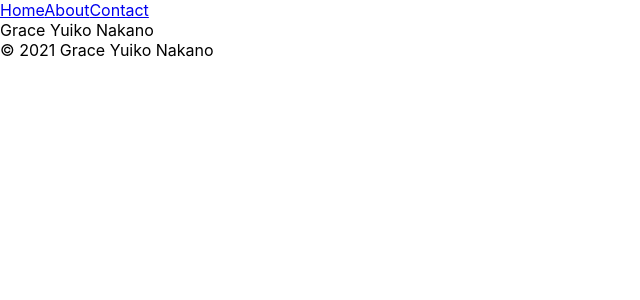
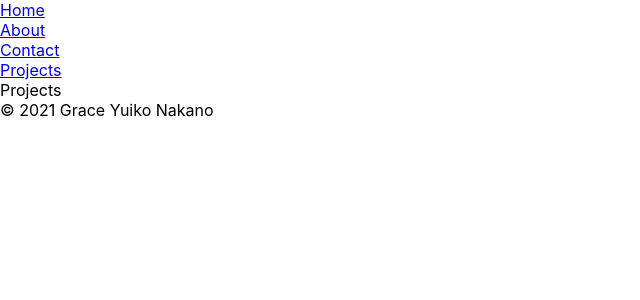
Before and after one commit to gracenak/portfolio_frontend, a React (Create React App) app: page /projects in a window 1280 px wide. Shown: the top 300 px of the page, without its empty margins (0-640 px from the left). Built offline with nearby package versions, Linux system fonts and the light colour scheme.

Commit message:
add route to projects

```diff
--- a/src/App.js
+++ b/src/App.js
@@ -7,6 +7,7 @@ import Header from './components/Header'
 import NavBar from './components/NavBar'
 import About from './components/About'
 import Contact from './components/Contact'
+import Projects from './components/Projects'
 
 
 function App() {
@@ -16,6 +17,7 @@ function App() {
       <Switch>
         <Route exact path='/about' component={About} />
         <Route exact path='/contact' component={Contact} />
+        <Route exact path='/projects' component={Projects} />
         <Header />
       {/* <header className="App-header">
       <Header />
--- a/src/components/NavBar.js
+++ b/src/components/NavBar.js
@@ -5,9 +5,10 @@ import '../styles/NavBar.css'
 const NavBar = () => {
     return(
         <div classname="link-wrapper">
-            <NavLink to='/'>Home</NavLink>
-            <NavLink to='/about'>About</NavLink>
-            <NavLink to='/contact'>Contact</NavLink>
+            <NavLink to='/'>Home</NavLink><br></br>
+            <NavLink to='/about'>About</NavLink><br></br>
+            <NavLink to='/contact'>Contact</NavLink><br></br>
+            <NavLink to='/projects'>Projects</NavLink><br></br>
         </div>
 
     )
--- a/src/components/Projects.js
+++ b/src/components/Projects.js
@@ -1,6 +1,11 @@
 import React from 'react';
 
 const Projects = () => {
+    return(
+        <div>
+            Projects
+        </div>
+    )
 
 }
 
```
